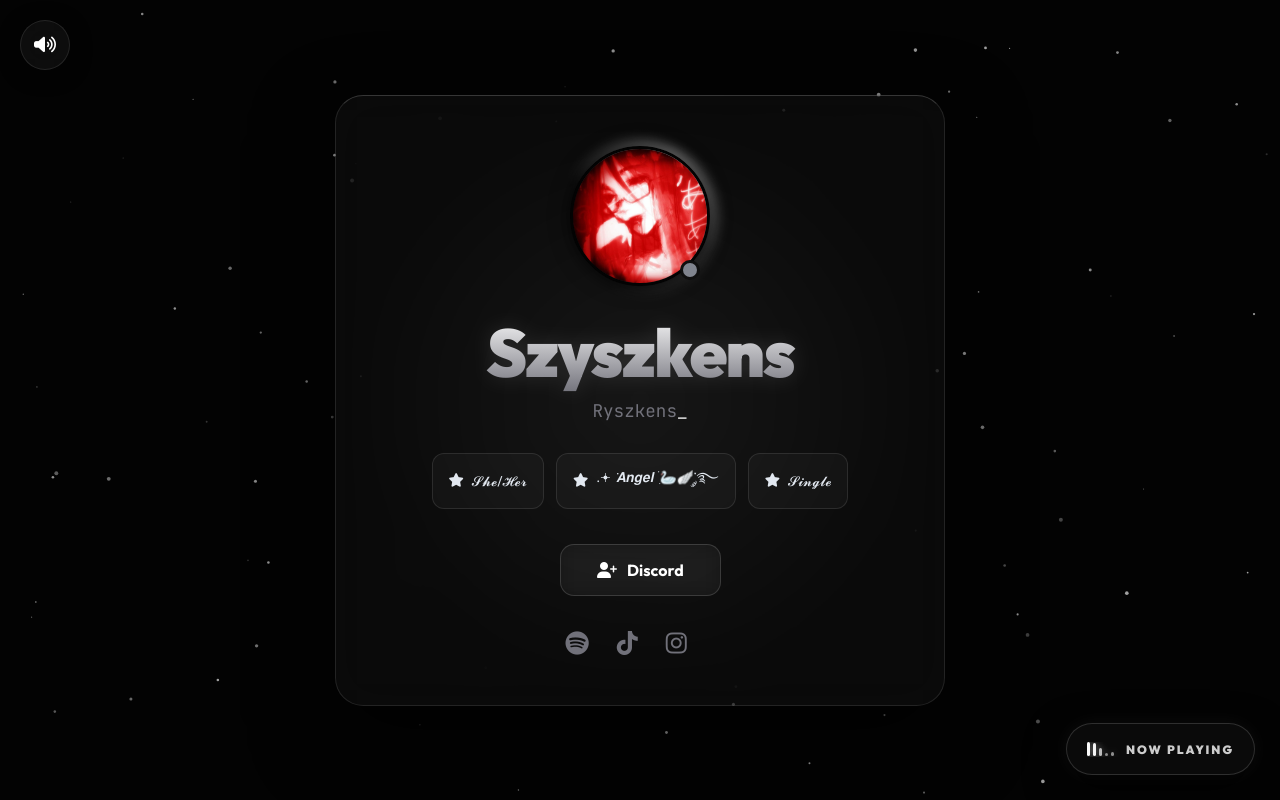
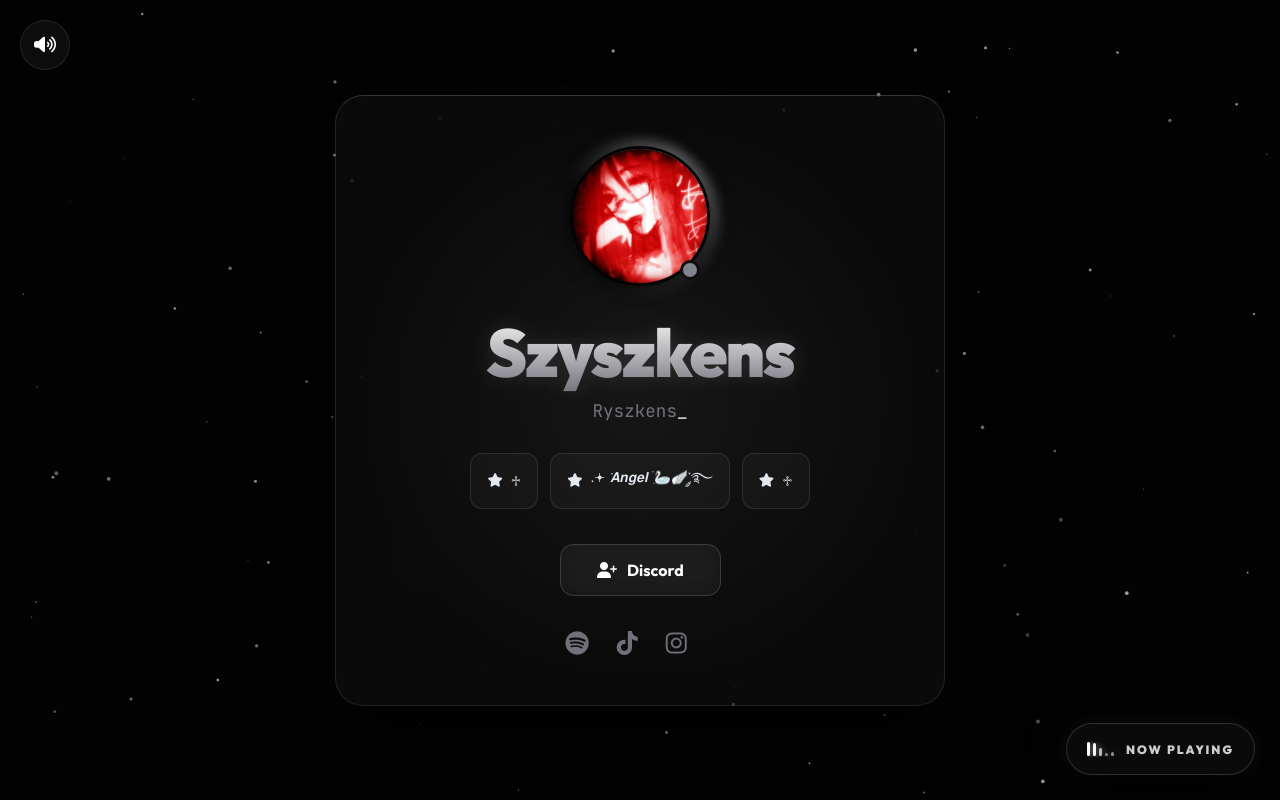
Before and after one commit to wujeksynkuuu/Strona-Szyszkens, a plain HTML site: page index.html in a window 1280 px wide. Drawn offline with Linux system fonts and the light colour scheme; no server answers.

Commit message:
Update index.html

```diff
--- a/index.html
+++ b/index.html
@@ -65,9 +65,9 @@
             </p>
 
             <div class="skills-tags">
-                <span class="tag"><i class="fa-solid fa-star"></i> 𝓢𝓱𝓮/𝓗𝓮𝓻</span>
+                <span class="tag"><i class="fa-solid fa-star"></i> ♱</span>
                 <span class="tag"><i class="fa-solid fa-star"></i> .𖥔 ݁ 𝑨𝒏𝒈𝒆𝒍 ࣪ ִ🦢🪽་༘࿐</span>
-                <span class="tag"><i class="fa-solid fa-star"></i> 𝓢𝓲𝓷𝓰𝓵𝓮</span>
+                <span class="tag"><i class="fa-solid fa-star"></i> ♱</span>
             </div>
 
             <div class="action-buttons">
```
